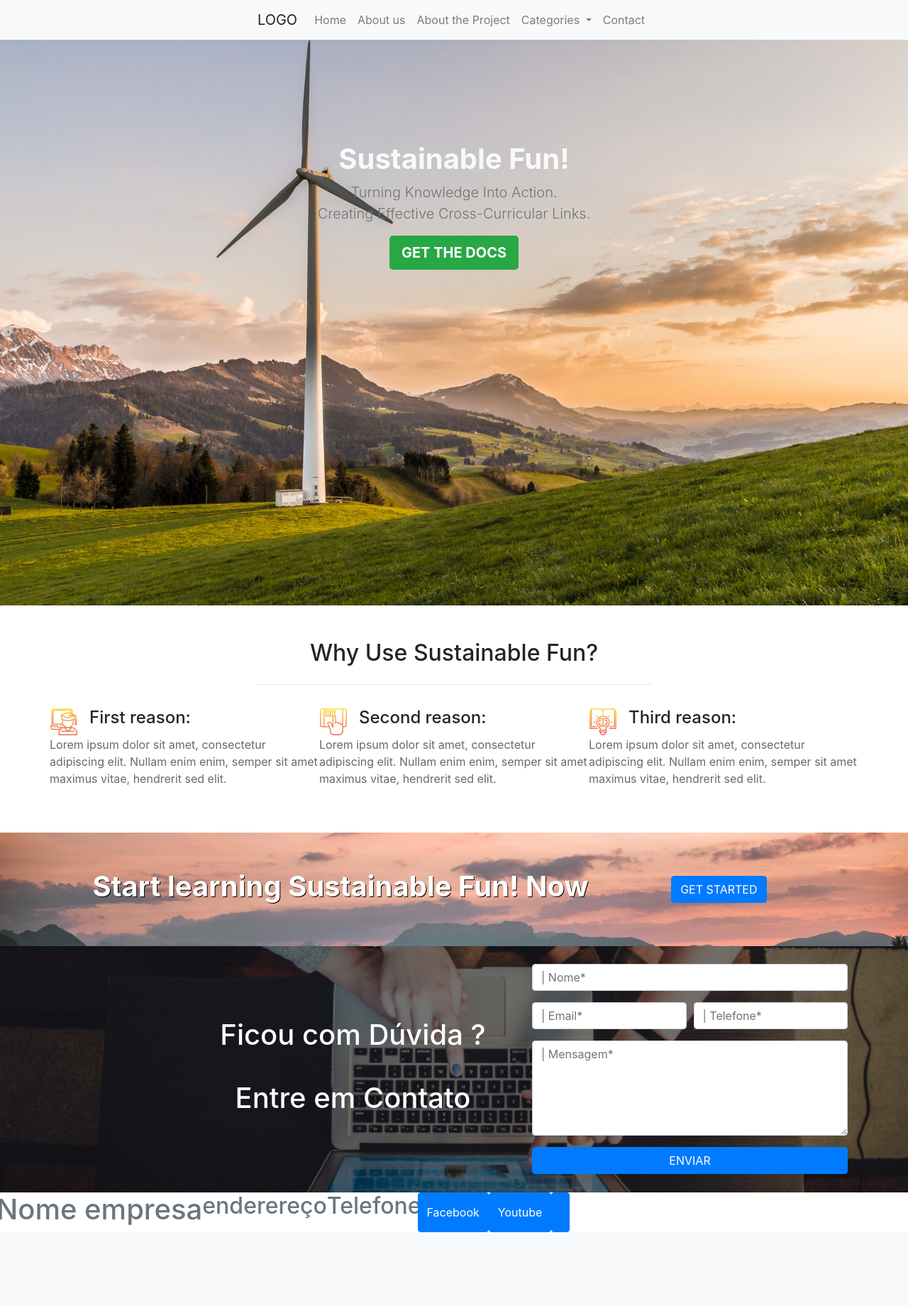
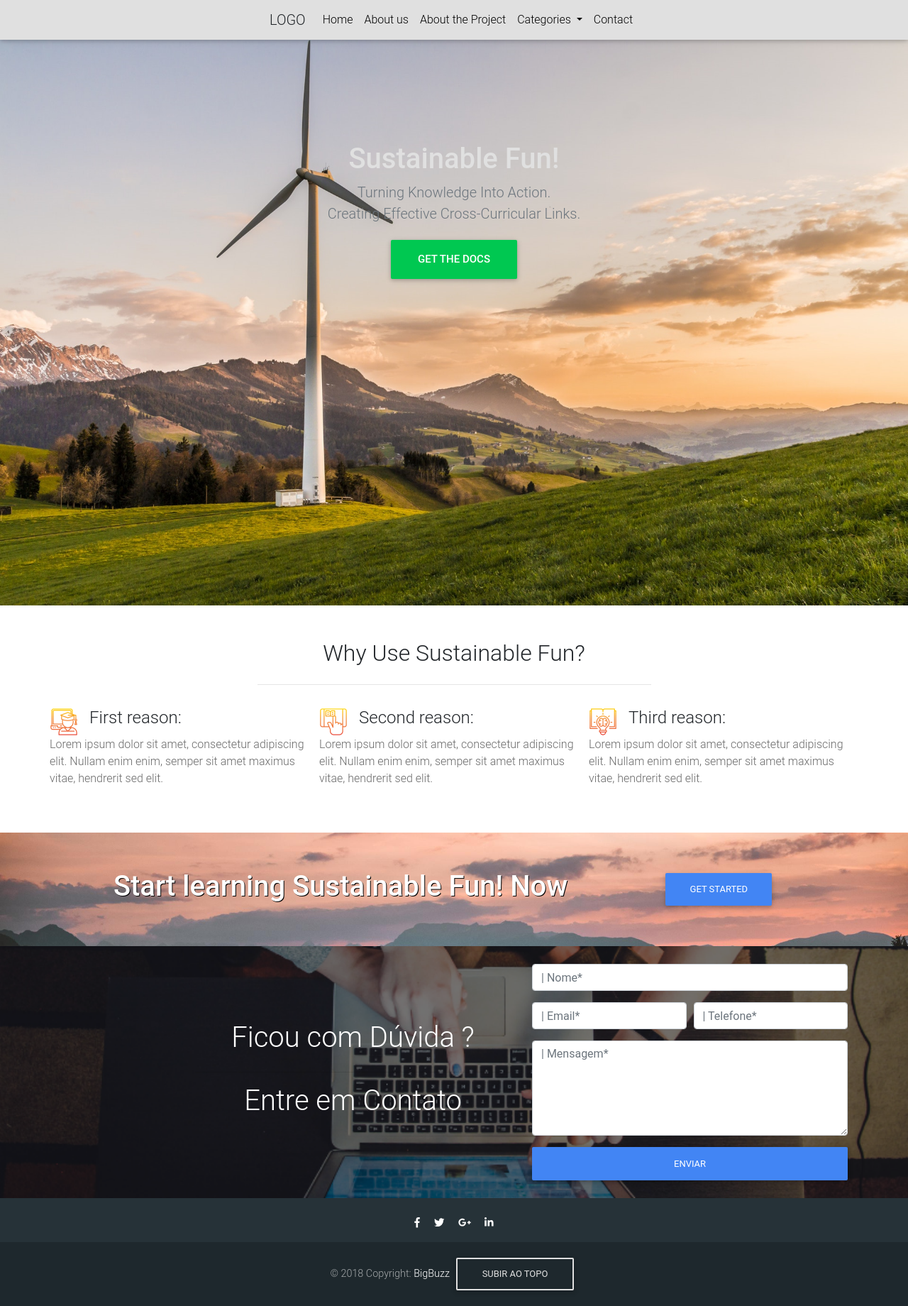
Before and after one commit to gballoni/Big-Buzz, a Django app: page / in a window 1280 px wide. Shown: the whole page at 71% size. Before the commit the page ends 1736 px from the top, so only its background shows below. Run offline with Django 3.2, Linux system fonts and the light colour scheme; some libraries are stand-ins or nearby versions.

Commit message:
footer estilizado

```diff
--- a/sustainablefun/templates/base.html
+++ b/sustainablefun/templates/base.html
@@ -15,6 +15,13 @@
     <link rel="stylesheet" href="https://stackpath.bootstrapcdn.com/bootstrap/4.3.1/css/bootstrap.min.css" integrity="sha384-ggOyR0iXCbMQv3Xipma34MD+dH/1fQ784/j6cY/iJTQUOhcWr7x9JvoRxT2MZw1T" crossorigin="anonymous">
     <!-- Fonts Awesome -->
     <script defer src="https://use.fontawesome.com/releases/v5.3.1/js/all.js" integrity="sha384-kW+oWsYx3YpxvjtZjFXqazFpA7UP/MbiY4jvs+RWZo2+N94PFZ36T6TFkc9O3qoB" crossorigin="anonymous"></script>
+
+    <!-- Font Awesome -->
+    <link rel="stylesheet" href="https://use.fontawesome.com/releases/v5.8.2/css/all.css">
+    <!-- Bootstrap core CSS -->
+    <link href="https://cdnjs.cloudflare.com/ajax/libs/twitter-bootstrap/4.3.1/css/bootstrap.min.css" rel="stylesheet">
+    <!-- Material Design Bootstrap -->
+    <link href="https://cdnjs.cloudflare.com/ajax/libs/mdbootstrap/4.8.2/css/mdb.min.css" rel="stylesheet">
 
     {# Estilo exclusivo do template #}
     {% block styles %}
--- a/sustainablefun/templates/partials/_footer.html
+++ b/sustainablefun/templates/partials/_footer.html
@@ -1,14 +1,43 @@
 <!doctype html>
 {% load static %}
-<div class="form-row">
+<!-- Footer -->
+<footer class="page-footer font-small special-color-dark pt-4">
 
-    <h1>Nome empresa</h1>
-    <h2>enderereço</h2>
-    <h2>Telefone</h2>
-    <div class="form-row">
-        <button class="btn btn-primary">Facebook{{facebook}}</button>
-        <button class="btn btn-primary">Youtube{{youtube}}</button>
-        <a class="btn btn-primary" href="{%url 'base:index' %}"></a>
-    </div>
+  <!-- Footer Elements -->
+  <div class="container">
 
-</div>
+    <!-- Social buttons -->
+    <ul class="list-unstyled list-inline text-center">
+      <li class="list-inline-item">
+        <a class="btn-floating btn-fb mx-1">
+          <i class="fab fa-facebook-f"> </i>
+        </a>
+      </li>
+      <li class="list-inline-item">
+        <a class="btn-floating btn-tw mx-1">
+          <i class="fab fa-twitter"> </i>
+        </a>
+      </li>
+      <li class="list-inline-item">
+        <a class="btn-floating btn-gplus mx-1">
+          <i class="fab fa-google-plus-g"> </i>
+        </a>
+      </li>
+      <li class="list-inline-item">
+        <a class="btn-floating btn-li mx-1">
+          <i class="fab fa-linkedin-in"> </i>
+        </a>
+      </li>
+    </ul>
+    <!-- Social buttons -->
+  </div>
+  <!-- Footer Elements -->
+
+  <!-- Copyright -->
+  <div class="footer-copyright text-center py-3">© 2018 Copyright:
+    <a href="https://www.facebook.com/BigBuzz2019/"> BigBuzz </a>
+      <a class="btn btn-outline-light" href="{%url 'base:index' %}">Subir ao Topo</a>
+  </div>
+  <!-- Copyright -->
+</footer>
+<!-- Footer -->
```
